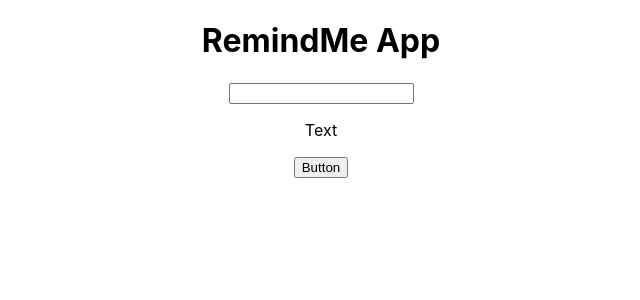
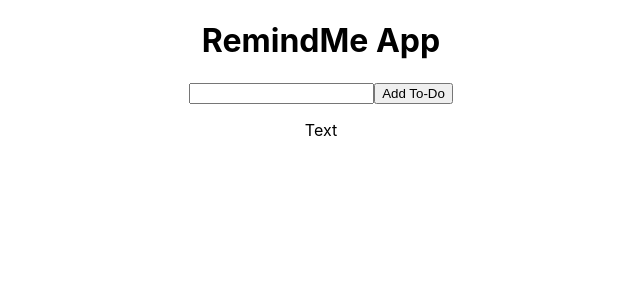
Before and after one commit to NicholasGomis/RemindMe, a React (Create React App) app in the folder remindme/: page / in a window 1280 px wide. Shown: the top 300 px of the page, without its empty margins (319-959 px from the left). Built offline with nearby package versions, Linux system fonts and the light colour scheme.

Commit message:
Added new todo one by one succesfully

```diff
--- a/remindme/src/components/Input/index.js
+++ b/remindme/src/components/Input/index.js
@@ -1,6 +1,8 @@
 import React from 'react'
+import {useRef} from 'react';
 
 export default function Input({handleClick}) {
+    const inputRef = useRef(null);
 
 
     return (
@@ -8,10 +10,11 @@ export default function Input({handleClick}) {
         <input
         type="text"
         id="message"
-        // name="message"
-        onChange={(e) => handleClick(e.target.value)}
+        ref={inputRef}
+        // onChange={(e) => handleClick(e.target.value)}
         // value={message}
     ></input>
+        <button onClick={(ref) => {handleClick(inputRef.current.value)}}>Add To-Do</button>
         </>
     )
 }
--- a/remindme/src/components/ListItem/index.js
+++ b/remindme/src/components/ListItem/index.js
@@ -6,7 +6,7 @@ import React from 'react'
     return (
         <>
         <p>Text</p>
-        <button>Button</button>
+
         </>
     )
 }
```
